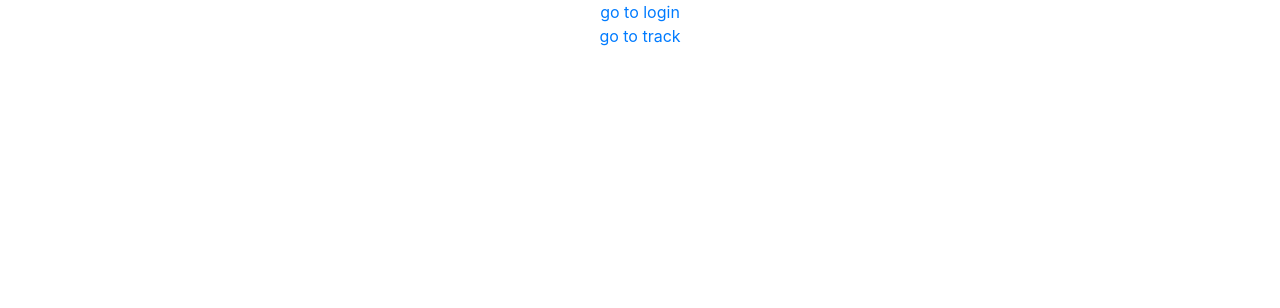
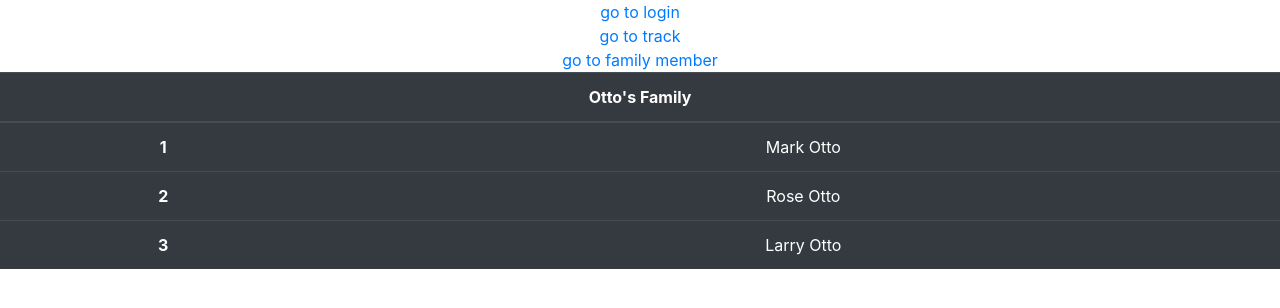
Before and after one commit to HongKong19/team-7, a React (Create React App) app: page /familyMember in a window 1280 px wide. Shown: the top 308 px of the page. Built offline with nearby package versions, Linux system fonts and the light colour scheme.

Commit message:
added family member page

```diff
--- a/src/App.js
+++ b/src/App.js
@@ -3,6 +3,7 @@ import './App.css';
 import {BrowserRouter, Switch, Route, Link} from 'react-router-dom';
 import Copyright from './copyright';
 import Tracker from './components/Tracker';
+import FamilyMember from './components/FamilyMember';
 
 function App() {
   return (
@@ -10,11 +11,13 @@ function App() {
     <BrowserRouter>
 
       <Link to={'/contact'}>go to login</Link> <br></br>
-      <Link to={'/tracker'}>go to track</Link>
+      <Link to={'/tracker'}>go to track</Link> <br></br>
+      <Link to={'/familyMember'}>go to family member</Link>
+
       <Switch>
         <Route path='/contact' component={Copyright}/>
         <Route path='/tracker' component={Tracker}/>
-
+        <Route path='/familyMember' component={FamilyMember}/>
       </Switch>
     </BrowserRouter>
     </div>
--- /dev/null
+++ b/src/components/FamilyMember.js
@@ -0,0 +1,52 @@
+import React from 'react';
+import { Table } from 'reactstrap';
+import PropTypes from 'prop-types';
+
+Table.propTypes = {
+    // Pass in a Component to override default element
+    tag: PropTypes.oneOfType([PropTypes.func, PropTypes.string]),
+    size: PropTypes.string,
+    bordered: PropTypes.bool,
+    borderless: PropTypes.bool,
+    striped: PropTypes.bool,
+    dark: PropTypes.bool,
+    hover: PropTypes.bool,
+    responsive: PropTypes.bool,
+    // Custom ref handler that will be assigned to the "ref" of the inner <table> element
+    innerRef: PropTypes.oneOfType([
+      PropTypes.func,
+      PropTypes.string,
+      PropTypes.object
+    ])
+    };
+
+const Example = (props) => {
+  return (
+    <Table dark>
+      <thead>
+        <tr>
+          <th colspan="2">Otto&#39;s Family</th>
+        </tr>
+      </thead>
+      <tbody>
+        <tr>
+          <th scope="row">1</th>
+          <td>Mark Otto</td>
+        </tr>
+        <tr>
+          <th scope="row">2</th>
+          <td>Rose Otto</td>
+        </tr>
+        <tr>
+          <th scope="row">3</th>
+          <td>Larry Otto</td>
+        </tr>
+      </tbody>
+    </Table>
+  );
+
+
+
+}
+
+export default Example;
```
Also changed, not shown: 1 other file (tests, documents, lock files or other folders).
